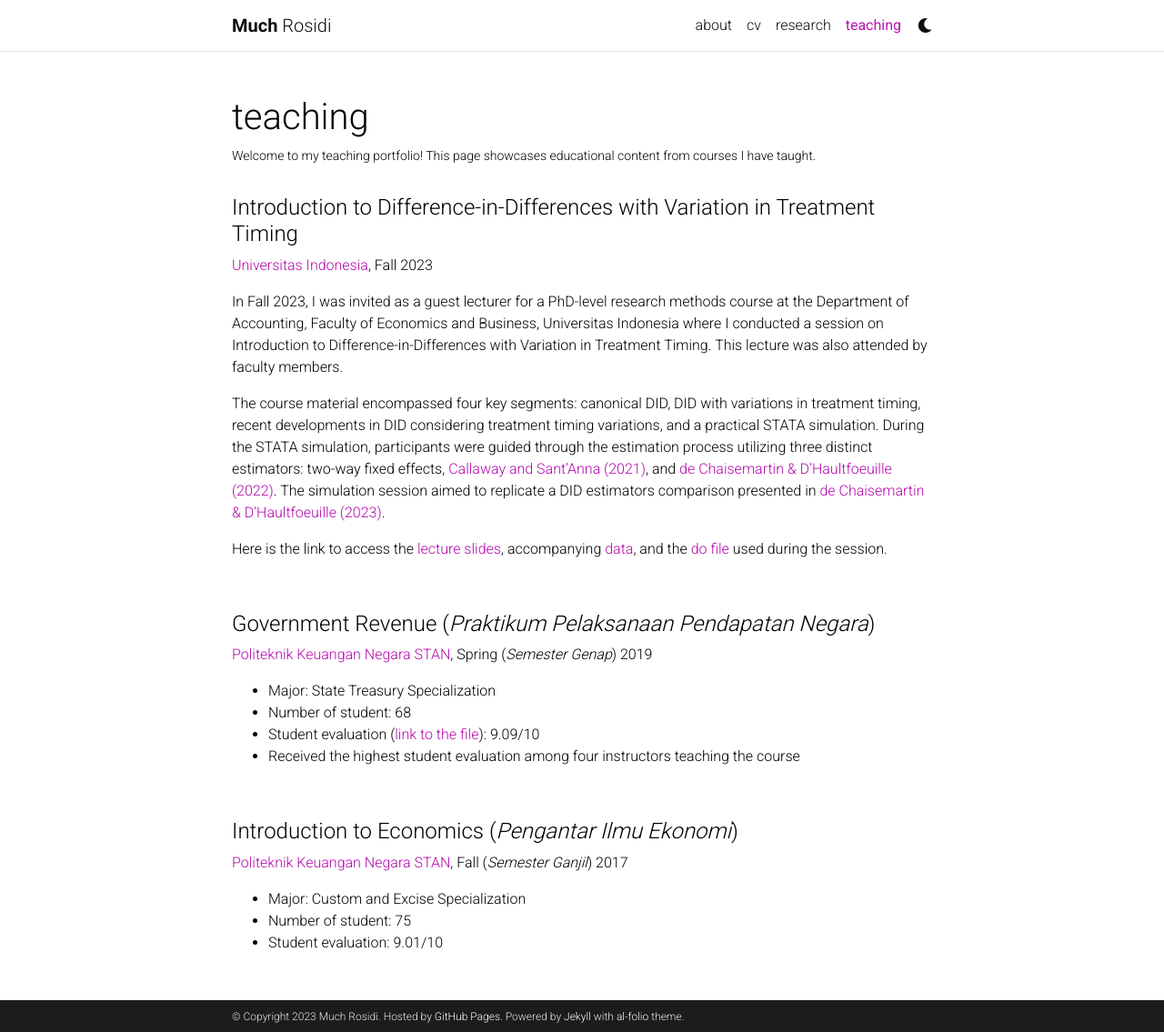
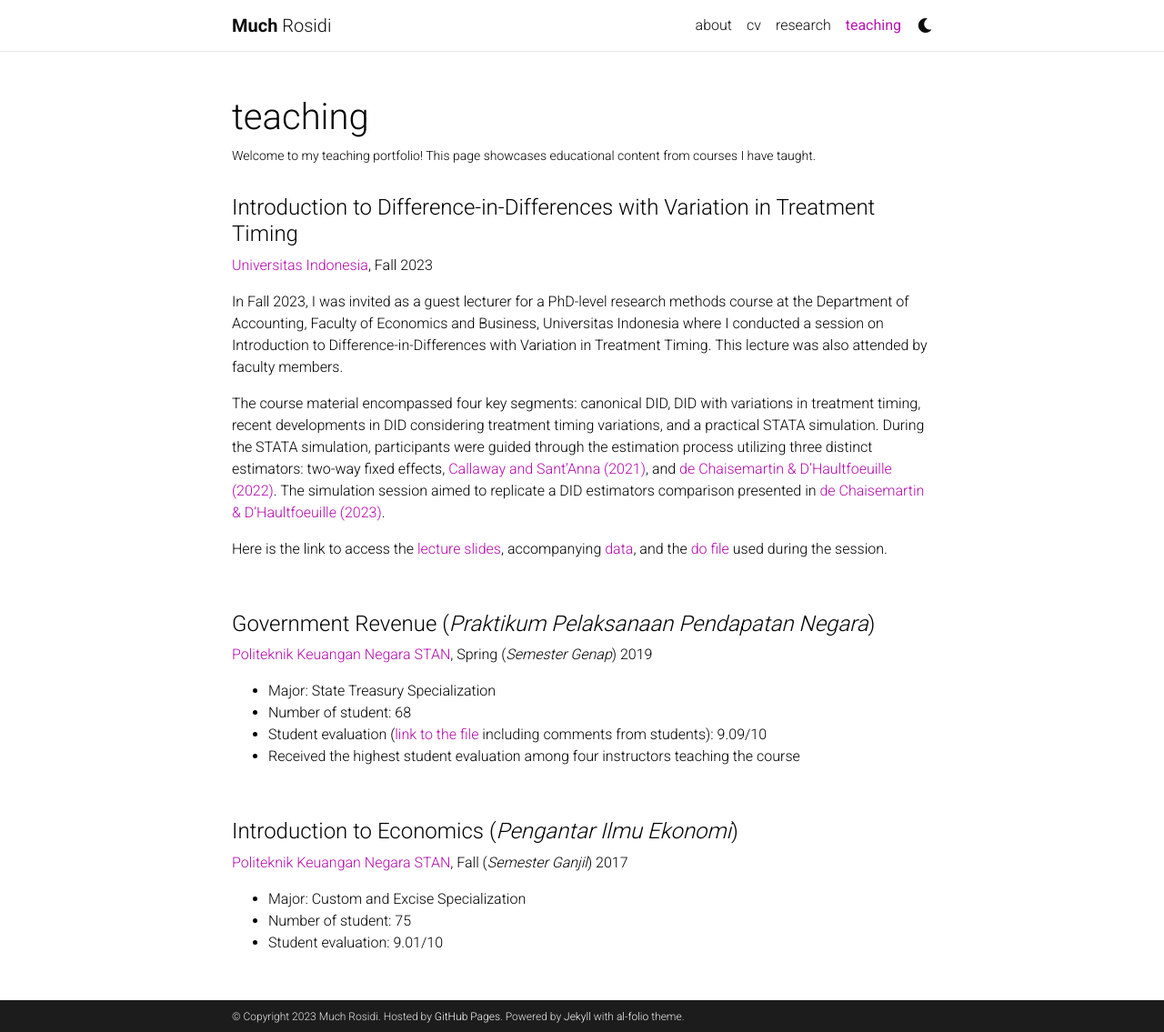
Before and after one commit to muchrosidi/muchrosidi.github.io, a Jekyll site: the page built from _pages/teaching.md, in a window 1280 px wide and 1135 px high. Shown: the whole window at 91% size. Built offline with Jekyll 4.4.1, drawn with Linux system fonts in a browser that asks for light colours; comment, search, counter and statistics services are not loaded; a style sheet for code colours, icons or effects is not loaded.

Commit message:
Update teaching.md

```diff
--- a/_pages/teaching.md
+++ b/_pages/teaching.md
@@ -27,7 +27,7 @@ Here is the link to access the [lecture slides](/assets/pdf/Intro_diddifferentti
 
 - Major:  State Treasury Specialization
 - Number of student: 68
-- Student evaluation ([link to the file](/assets/pdf/evaluasi_rosidi.pdf)): 9.09/10
+- Student evaluation ([link to the file](/assets/pdf/evaluasi_rosidi.pdf) including comments from students): 9.09/10
 - Received the highest student evaluation among four instructors teaching the course
 
 <br>
```
